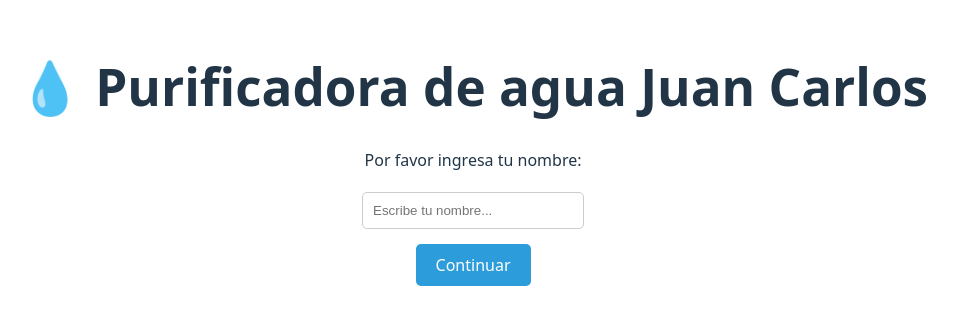
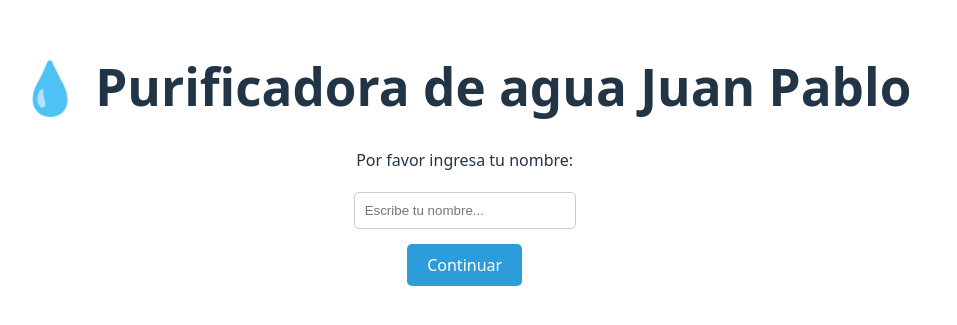
Before and after one commit to rafaelhepo/purificadora-cliente, a React (Vite) app: page / in a window 1280 px wide. Shown: the part 245-570 px from the top of the page, without its empty margins (32-989 px from the left). Built offline with nearby package versions, Linux system fonts and the light colour scheme.

Commit message:
Changing some letters

```diff
--- a/src/pages/Home.tsx
+++ b/src/pages/Home.tsx
@@ -25,7 +25,7 @@ export default function Home() {
   if (!confirmado) {
     return (
       <div style={{ textAlign: "center", padding: "50px" }}>
-        <h1>💧 Purificadora de agua Juan Carlos</h1>
+        <h1>💧 Purificadora de agua Juan Pablo</h1>
         <p>Por favor ingresa tu nombre:</p>
         <form onSubmit={handleSubmit} style={{ marginTop: "20px" }}>
           <input
```
